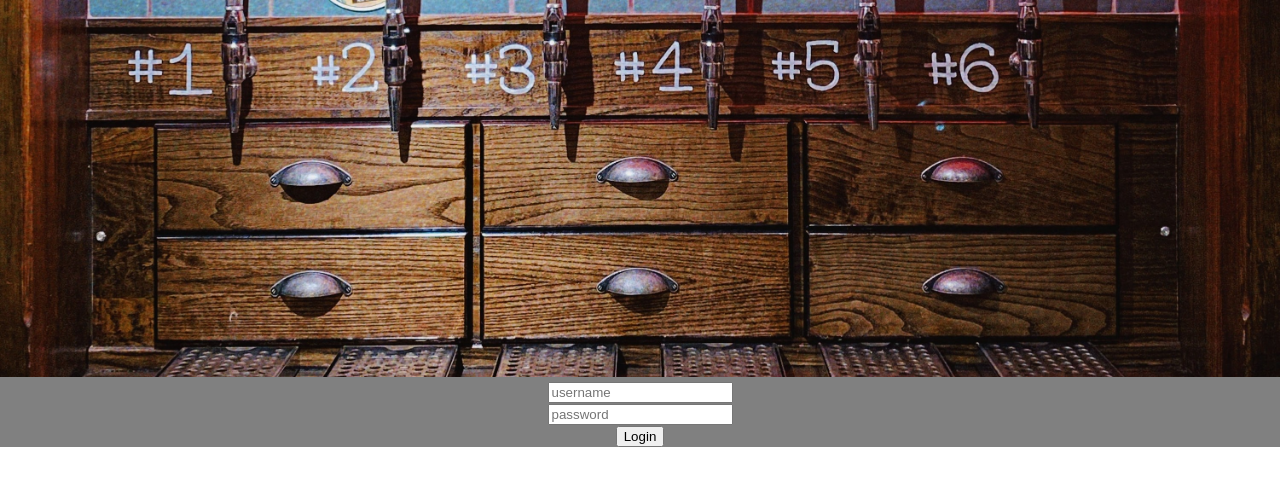
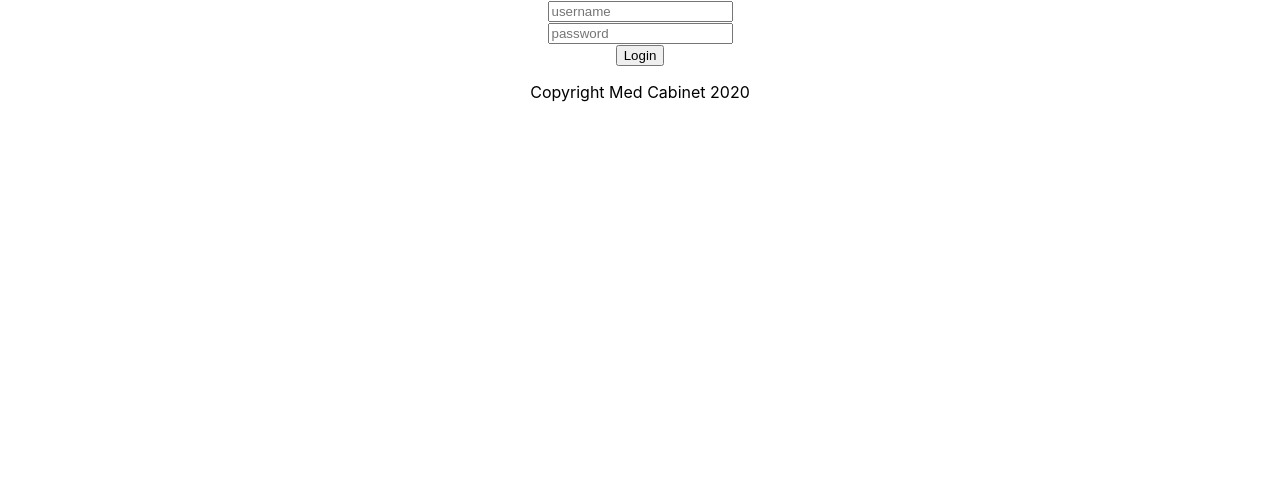
Before and after one commit to MedCab-1/Front-End, a React (Create React App) app in the folder login/: page /loginform in a window 1280 px wide. Shown: the top 486 px of the page. Built offline with nearby package versions, Linux system fonts and the light colour scheme.

Commit message:
added footer component

```diff
--- a/login/package.json
+++ b/login/package.json
@@ -12,6 +12,7 @@
     "react-dom": "^16.12.0",
     "react-router-dom": "^5.1.2",
     "react-scripts": "3.3.1",
+    "reactstrap": "^8.4.1",
     "yup": "^0.28.1"
   },
   "scripts": {
--- a/login/src/App.css
+++ b/login/src/App.css
@@ -1,7 +1,8 @@
 .App {
   text-align: center;
-  background-color: gray;
 }
+
+
 
 .App-logo {
   height: 40vmin;
--- a/login/src/App.js
+++ b/login/src/App.js
@@ -1,13 +1,18 @@
 import React from 'react';
-import Header from './components/header'
 import LoginForm from './components/LoginForm'
+import { Route } from 'react-router-dom';
+import Footer from './components/Footer';
+// import Header from './components/header';
 import './App.css';
 
 export default function App() {
   return (
     <div className="App">
-        <Header />
-        <LoginForm />
+          {/* <Header /> */}
+        {/* <Route path='loginform' > */}
+          <LoginForm />
+        {/* </Route> */}
+          <Footer />
     </div>
   );
 }
--- /dev/null
+++ b/login/src/components/Footer.js
@@ -0,0 +1,10 @@
+import React from 'react';
+
+
+export default function Footer() {
+    return (
+            <div>
+                <p>Copyright Med Cabinet 2020</p>
+            </div>
+    )
+}
--- a/login/src/components/LoginForm.js
+++ b/login/src/components/LoginForm.js
@@ -5,6 +5,13 @@ import axios from 'axios';
 
 
 function LoginForm({ values, errors, touched, isSubmitting }) {
+    // const [user, setUser] = useState([]);
+
+    // useEffect(() => {
+    //     if (status === true) {
+    //         history.pushState('/')
+    //     }
+    // }, [status]);
     return (
         <form>
             <div>
@@ -29,13 +36,13 @@ function LoginForm({ values, errors, touched, isSubmitting }) {
         },
         validationSchema: Yup.object().shape({
             username: Yup.string()
-                .required('Please enter a username'),
+                .required('Field required'),
             password: Yup.string()
                 .min(8, "Password must be at least 8 characters")
-                .required('Please enter a password')
+                .required('Field required')
         }),
         handleSubmit(values, { resetForm, setErrors, setSubmitting }) {
-            axios.post('', values)
+            axios.post('https://cors-anywhere.herokuapp.com/https://med-cabinet-1.herokuapp.com/api/user/login', values)
             .then(res => {
                 console.log(res);
                 resetForm();
--- a/login/src/components/header.js
+++ /dev/null
@@ -1,10 +0,0 @@
-import React from 'react';
-import Cabinet from '../../src/cabinet.jpg'
-
-export default function Header() {
-    return(
-        <div>
-            <img src={Cabinet} style={{maxWidth: '100%'}} />
-        </div>
-    )
-}
```
Also changed, not shown: 1 other file (tests, documents, lock files or other folders).
